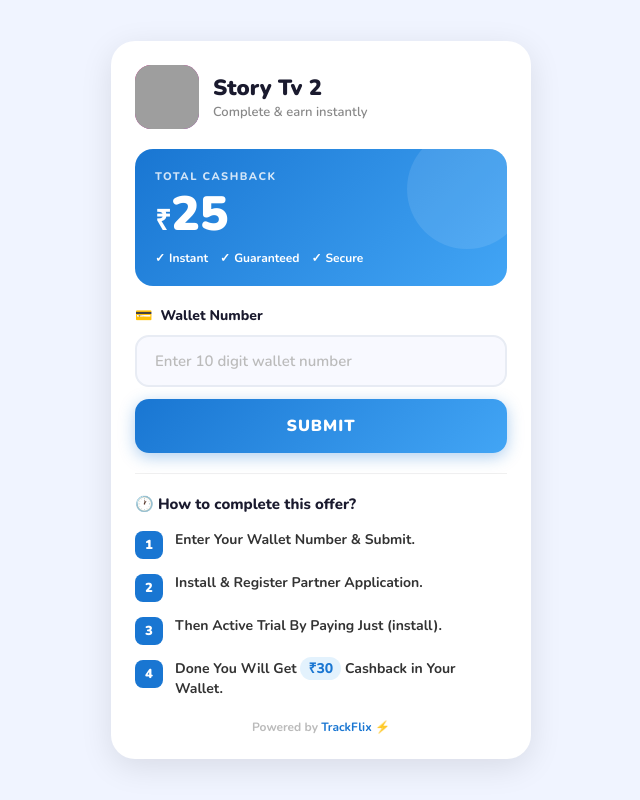
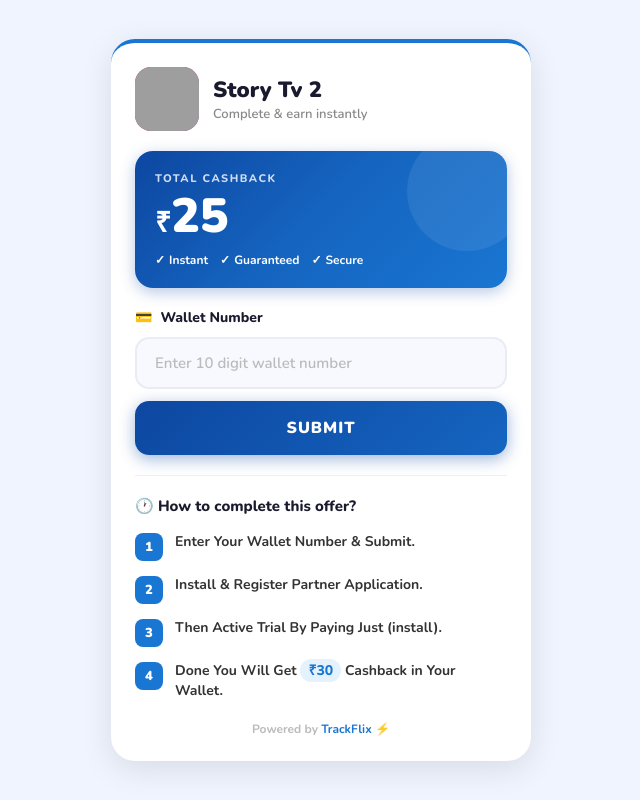
Before and after one commit to psychoxharsh-dev/Cash-Flix-, a website: page index.html in a window 1280 px wide. Shown: the whole page, without its empty margins (319-959 px from the left). Drawn offline with nearby package versions, Linux system fonts and the light colour scheme; grey boxes are pictures that could not be loaded.

Commit message:
Enhance styles and update submit button ID
Updated styles for card, cashback box, and buttons. Modified button ID for submit functionality.

```diff
--- a/index.html
+++ b/index.html
@@ -8,25 +8,84 @@
 <style>
 * { margin:0; padding:0; box-sizing:border-box; }
 body { font-family:'Nunito',sans-serif; background:#f0f4ff; min-height:100vh; display:flex; align-items:center; justify-content:center; padding:20px; }
-.card { background:#fff; border-radius:24px; padding:24px; max-width:420px; width:100%; box-shadow:0 8px 32px rgba(0,0,0,0.10); position:relative; }
+.card {
+  background:#fff;
+  border-radius:24px;
+  padding:24px;
+  max-width:420px;
+  width:100%;
+  box-shadow:0 8px 32px rgba(0,0,0,0.10);
+  position:relative;
+  border-top: 4px solid #1976d2;
+}
 .header { display:flex; align-items:center; gap:14px; margin-bottom:20px; }
 .app-icon { width:64px; height:64px; border-radius:16px; background:linear-gradient(135deg,#e91e8c,#9c27b0); display:flex; align-items:center; justify-content:center; font-size:28px; flex-shrink:0; }
 .header-text h1 { font-size:22px; font-weight:900; color:#1a1a2e; }
 .header-text p { font-size:13px; color:#888; font-weight:600; }
-.cashback-box { background:linear-gradient(135deg,#1976d2,#42a5f5); border-radius:18px; padding:20px; margin-bottom:20px; position:relative; overflow:hidden; }
-.cashback-box::after { content:''; position:absolute; right:-20px; top:-20px; width:120px; height:120px; background:rgba(255,255,255,0.1); border-radius:50%; }
-.cashback-label { font-size:11px; font-weight:800; color:rgba(255,255,255,0.8); letter-spacing:1.5px; text-transform:uppercase; margin-bottom:6px; }
-.cashback-amount { font-size:48px; font-weight:900; color:#fff; line-height:1; margin-bottom:12px; }
+.cashback-box {
+  background: linear-gradient(135deg, #0d47a1, #1565c0, #1976d2);
+  border-radius:18px;
+  padding:20px;
+  margin-bottom:20px;
+  position:relative;
+  overflow:hidden;
+  box-shadow: 0 4px 15px rgba(13,71,161,0.3);
+}
+.cashback-box::after {
+  content:'';
+  position:absolute;
+  right:-20px;
+  top:-20px;
+  width:120px;
+  height:120px;
+  background:rgba(255,255,255,0.08);
+  border-radius:50%;
+}
+.cashback-label {
+  font-size:11px;
+  font-weight:800;
+  color:rgba(255,255,255,0.8);
+  letter-spacing:1.5px;
+  text-transform:uppercase;
+  margin-bottom:6px;
+}
+.cashback-amount {
+  font-size:48px;
+  font-weight:900;
+  color:#fff;
+  line-height:1;
+  margin-bottom:12px;
+}
 .cashback-amount span { font-size:28px; }
 .badges { display:flex; gap:12px; flex-wrap:wrap; }
 .badge { display:flex; align-items:center; gap:4px; font-size:12px; font-weight:700; color:#fff; }
 .badge::before { content:'✓'; font-weight:900; }
 .form-label { display:flex; align-items:center; gap:8px; font-size:14px; font-weight:800; color:#1a1a2e; margin-bottom:10px; }
 .phone-input { width:100%; padding:14px 18px; border:2px solid #e8ecf4; border-radius:14px; font-size:15px; font-family:'Nunito',sans-serif; font-weight:700; color:#1a1a2e; outline:none; transition:border-color 0.2s; background:#f8f9ff; }
-.phone-input:focus { border-color:#1976d2; background:#fff; }
+.phone-input:focus { border-color:#1565c0; background:#fff; }
 .phone-input::placeholder { color:#bbb; font-weight:600; }
-.submit-btn { width:100%; padding:16px; background:linear-gradient(135deg,#1976d2,#42a5f5); color:#fff; border:none; border-radius:14px; font-size:16px; font-weight:900; font-family:'Nunito',sans-serif; cursor:pointer; letter-spacing:1px; transition:all 0.2s; box-shadow:0 4px 16px rgba(25,118,210,0.35); margin-top:12px; }
-.submit-btn:hover { transform:translateY(-2px); }
+.submit-btn {
+  width:100%;
+  padding:16px;
+  background:linear-gradient(135deg, #0d47a1, #1565c0);
+  color:#fff;
+  border:none;
+  border-radius:14px;
+  font-size:16px;
+  font-weight:900;
+  font-family:'Nunito',sans-serif;
+  cursor:pointer;
+  letter-spacing:1px;
+  transition:all 0.2s;
+  box-shadow:0 4px 16px rgba(13,71,161,0.4);
+  margin-top:12px;
+}
+.submit-btn:hover { transform:translateY(-2px); background:linear-gradient(135deg, #0b3d91, #0d47a1); }
+.submit-btn:disabled {
+  opacity: 0.8;
+  cursor: wait;
+  transform: none;
+}
 .error-msg { color:#e53935; font-size:13px; font-weight:700; margin-top:8px; display:none; }
 .divider { height:1px; background:#f0f0f0; margin:20px 0; }
 .steps-title { display:flex; align-items:center; gap:8px; font-size:15px; font-weight:800; color:#1a1a2e; margin-bottom:16px; }
@@ -38,11 +97,12 @@ body { font-family:'Nunito',sans-serif; background:#f0f4ff; min-height:100vh; di
 .success-icon { font-size:60px; margin-bottom:16px; }
 .success-screen h2 { font-size:22px; font-weight:900; color:#1a1a2e; margin-bottom:8px; }
 .success-screen p { font-size:14px; color:#666; font-weight:600; margin-bottom:20px; }
-.offer-btn { display:block; width:100%; padding:16px; background:linear-gradient(135deg,#1976d2,#42a5f5); color:#fff; border:none; border-radius:14px; font-size:16px; font-weight:900; font-family:'Nunito',sans-serif; cursor:pointer; text-decoration:none; letter-spacing:0.5px; box-shadow:0 4px 16px rgba(25,118,210,0.35); transition:all 0.2s; }
+.offer-btn { display:block; width:100%; padding:16px; background:linear-gradient(135deg, #0d47a1, #1565c0); color:#fff; border:none; border-radius:14px; font-size:16px; font-weight:900; font-family:'Nunito',sans-serif; cursor:pointer; text-decoration:none; letter-spacing:0.5px; box-shadow:0 4px 16px rgba(13,71,161,0.4); transition:all 0.2s; }
+.offer-btn:hover { transform:translateY(-2px); }
 .powered { text-align:center; margin-top:20px; font-size:12px; color:#bbb; font-weight:700; }
 .powered span { color:#1976d2; }
 
-/* Campbolt Style Toast - White Background, Green Text */
+/* Campbolt Style Toast - White Background, Green Checkmark */
 .toast {
     position: fixed;
     top: 30px;
@@ -96,7 +156,7 @@ body { font-family:'Nunito',sans-serif; background:#f0f4ff; min-height:100vh; di
     <div class="form-label"><span>💳</span> Wallet Number</div>
     <input type="tel" class="phone-input" id="phoneInput" placeholder="Enter 10 digit wallet number" maxlength="10">
     <div class="error-msg" id="errorMsg">⚠️ Please enter a valid 10 digit number!</div>
-    <button class="submit-btn" onclick="handleSubmit()">SUBMIT</button>
+    <button class="submit-btn" id="submitBtn" onclick="handleSubmit()">SUBMIT</button>
     <div class="divider"></div>
     <div class="steps-title">🕐 How to complete this offer?</div>
     <div class="step"><div class="step-num">1</div><div class="step-text">Enter Your Wallet Number & Submit.</div></div>
@@ -124,14 +184,26 @@ const PUBLISHER_LINK = 'https://publisher.apnacashy.site/c/?o=17&a=15';
 function handleSubmit() {
   const phone = document.getElementById('phoneInput').value.trim();
   const errorMsg = document.getElementById('errorMsg');
+  const submitBtn = document.getElementById('submitBtn');
+
   if (!/^[6-9]\d{9}$/.test(phone)) {
     errorMsg.style.display = 'block';
     return;
   }
+
   errorMsg.style.display = 'none';
+
+  // Button pe "Please wait..." dikhao
+  const originalText = submitBtn.innerText;
+  submitBtn.innerText = '⏳ Please wait...';
+  submitBtn.disabled = true;
+
   const finalLink = PUBLISHER_LINK + '&aff_click_id=' + phone + '&sub_aff_id=' + phone + '&offer=StoryTv2';
+
+  // Show toast
   const toast = document.getElementById('toastMessage');
   toast.classList.add('show');
+
   setTimeout(function() {
     window.location.href = finalLink;
   }, 2500);
```
